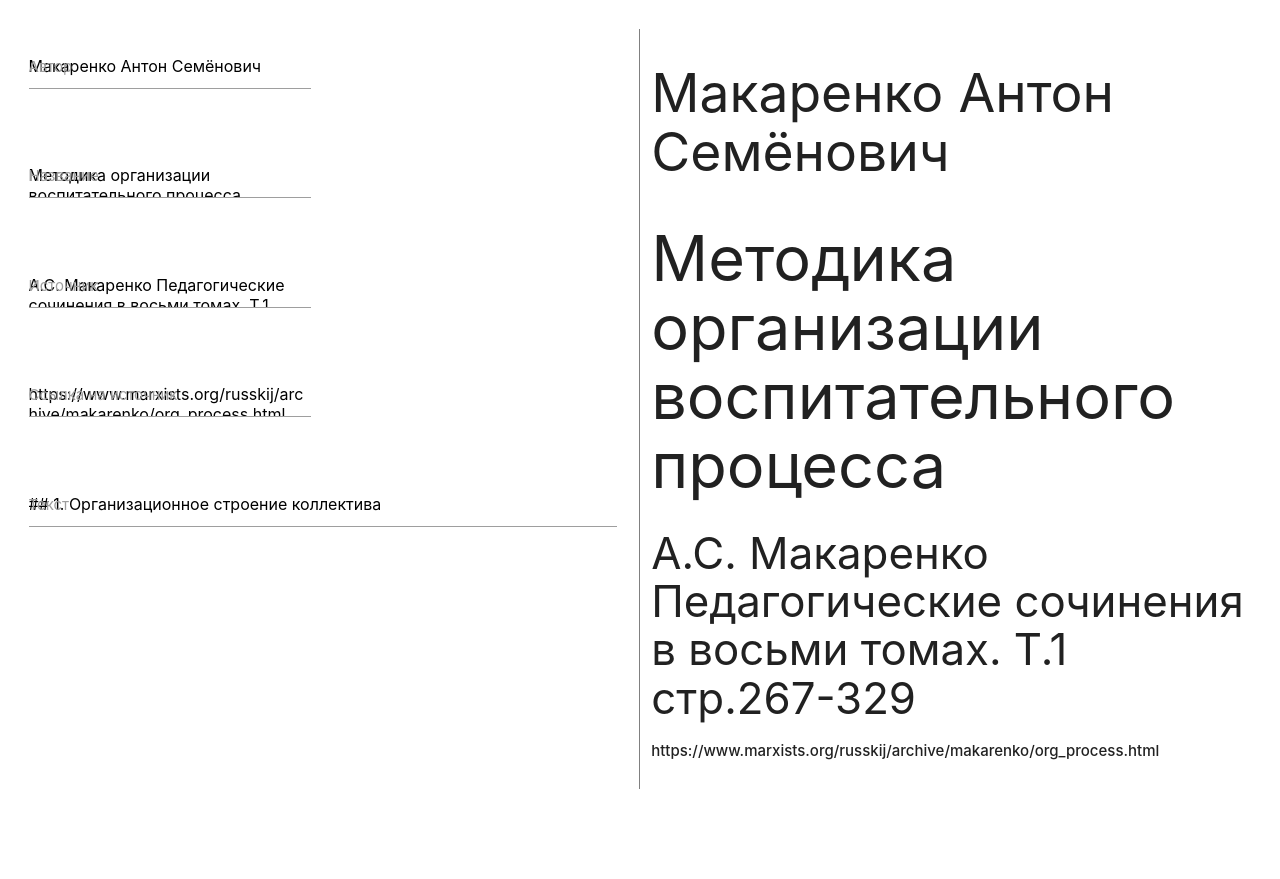
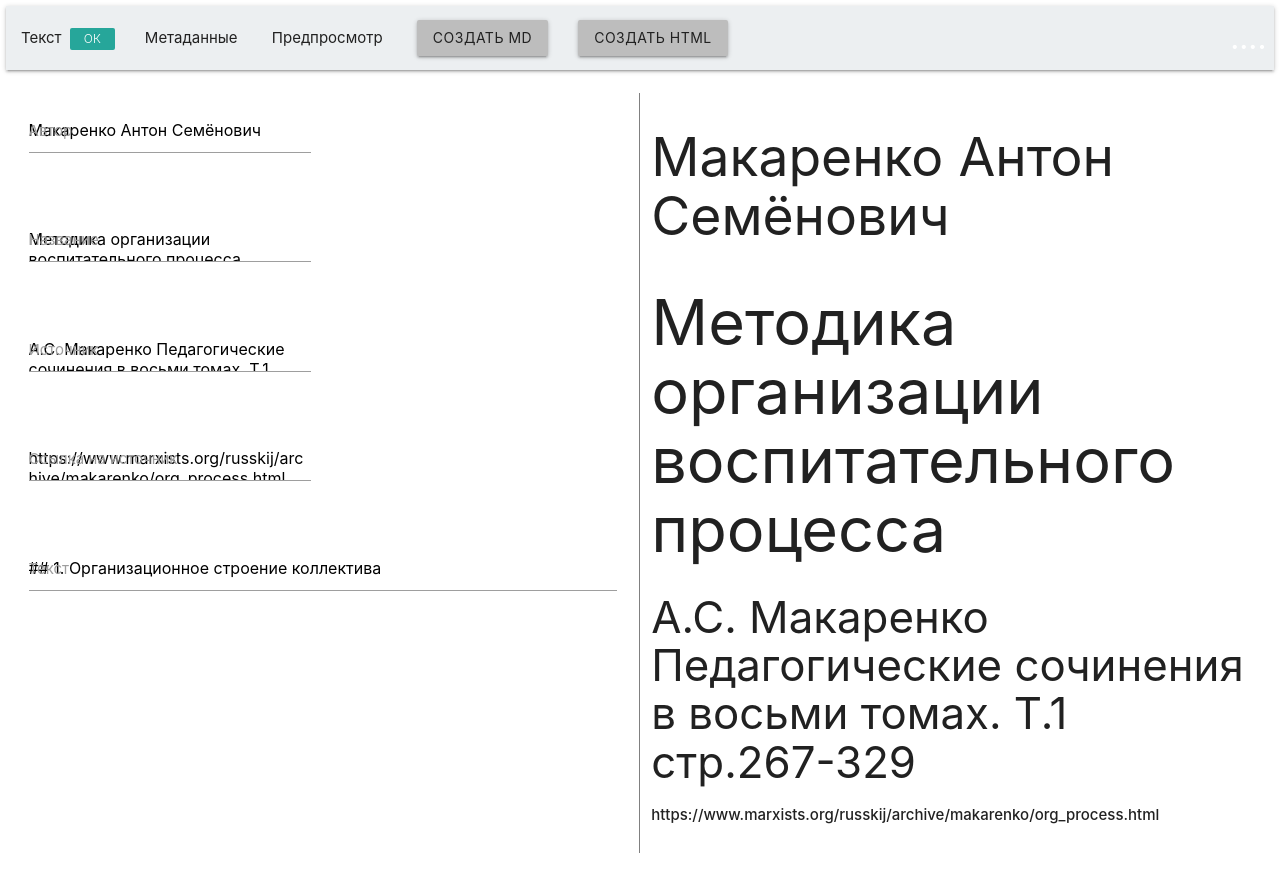
Before and after one commit to marxists-internet-archive/md_parser_react, a React (Create React App) app: page / in a window 1280 px wide. Before the commit the page ends 815 px from the top, so only its background shows below. Built offline with nearby package versions, Linux system fonts and the light colour scheme.

Commit message:
implement saveMD function

```diff
--- a/package.json
+++ b/package.json
@@ -4,7 +4,9 @@
   "private": true,
   "homepage": ".",
   "dependencies": {
+    "file-saver": "^2.0.1",
     "handlebars": "^4.1.1",
+    "js-beautify": "^1.9.1",
     "markdown-it": "^8.4.2",
     "markdown-it-footnote": "^3.0.1",
     "materialize-css": "^1.0.0-rc.2",
--- a/src/App.css
+++ b/src/App.css
@@ -2,6 +2,10 @@
   margin: 0;
   padding: 0;
 }
+
+/* .App-logo {
+  width: 10px;
+} */
 
 body {
   padding: 6px;
@@ -9,6 +13,10 @@ body {
 
 html, body {
   overflow: hidden;
+}
+
+nav ul a {
+color:#212121 !important;
 }
 
 
--- a/src/App.js
+++ b/src/App.js
@@ -5,16 +5,25 @@ import 'materialize-css/dist/css/materialize.min.css';
 import React, { Component } from 'react';
 import InputField from './components/InputField';
 import OutputField from './components/OutputField';
+import Navbar from './components/Navbar'
+
+import logo from './logo.jpg';
 
 //import data
 import doc from './files/data.js';
 
-let md = require('markdown-it')({
+//regex for future script: '(?<=§§JSONBLOCK_START§§)(.*\n?)*(?=§§JSONBLOCK_END§§)'
+
+var md = require('markdown-it')({
   html: true,
   breaks: true,
   linkify: true,
   typographer: true
 }).use(require('markdown-it-footnote'));;
+var FileSaver = require('file-saver');
+var beautify_js = require('js-beautify');
+var beautify_html = require('js-beautify').html;
+
 // let handlebars = require('handlebars');
 
 
@@ -28,6 +37,9 @@ class App extends Component {
     }
   }
 
+  myXOR = (a, b) => {
+    return (a || b) && !(a && b);
+  }
   onDismiss = (id) => {
     const updatedList = this.state.list.filter(item => item.objectID !== id);
     this.setState({ list: updatedList });
@@ -35,8 +47,8 @@ class App extends Component {
 
   onInputChangeMd = (param) => (event) => {
     let doc = { ...this.state.doc };
-    doc[param[0]][2]= event.target.value
-    doc.mdResult = md.render(doc[param[0]][2])
+    doc[param[0]][2] = event.target.value
+    doc.mdResult[1] = md.render(doc[param[0]][2])
     this.setState({ doc });
   }
 
@@ -46,6 +58,38 @@ class App extends Component {
     this.setState({ doc });
 
   }
+
+
+
+  downloadMD = (event) => {
+    let jsonData = {};
+    for (let field in this.state.doc) {
+      if (!this.myXOR((field === 'mdText'), (field ==='mdResult'))) {
+        // jsonData.field[0] = field[2];
+        jsonData[field] = this.state.doc[field][2];
+      }
+
+    }
+    console.log(jsonData);
+    //Prepare String for future manipulation
+    jsonData = beautify_js(JSON.stringify(jsonData));
+    jsonData = "§§JSONBLOCK_START§§\n" + jsonData + "\n§§JSONBLOCK_END§§\n\n"
+
+    //Add markdown block
+    jsonData = jsonData + this.state.doc.mdText[2]
+
+    let blob = new Blob([jsonData], {type: "text/plain;charset=utf-8"});
+    FileSaver.saveAs(blob, "generated.md");
+  }
+
+  downloadHtml = (event) => {
+    alert('Данная функция находится еще в разработке!');
+  }
+
+  inDevAlert = (event) => {
+    alert('Данная функция находится еще в разработке!');
+  }
+
 
   dummyMethod = (event) => {
     return;
@@ -58,6 +102,7 @@ class App extends Component {
 
     return (
       <div className="App">
+        <Navbar onClickMD={this.downloadMD} onClickHtml={this.downloadHtml} inDevAlert={this.inDevAlert} />
         <br />
         <div className="row">
           <div className="col s6 input">
@@ -109,7 +154,7 @@ class App extends Component {
 
               <div className="row">
                 <div className="col s12">
-                <InputField
+                  <InputField
                     fieldId={mdText[0]}
                     label={mdText[1]}
                     value={mdText[2]}
@@ -126,7 +171,7 @@ class App extends Component {
             <h1><OutputField output={this.state.doc.title[2]} /></h1>
             <h3><OutputField output={this.state.doc.origin[2]} /></h3>
             <strong><OutputField output={this.state.doc.source[2]} /></strong>
-            <OutputField output={this.state.doc.mdResult} />
+            <OutputField output={this.state.doc.mdResult[1]} />
           </div>
         </div>
       </div>
--- /dev/null
+++ b/src/components/Navbar.js
@@ -0,0 +1,35 @@
+import React from 'react';
+import logo from '../logo.jpg';
+
+
+const Navbar = ({onClickMD, onClickHtml, inDevAlert}) =>
+    <nav>
+        <div className="nav-wrapper blue-grey lighten-5">
+            <a href="#" className="brand-logo right">
+                ....
+            </a>
+            <ul id="nav-mobile" className="left hide-on-med-and-down" >
+                <li>
+                    <a onClick={inDevAlert}>
+                    Текст&nbsp;
+                    <span className="new badge" data-badge-caption="ОК"></span>
+                    </a>
+
+                </li>
+
+                <li><a onClick={inDevAlert}>Метаданные&nbsp;</a></li>
+                <li><a onClick={inDevAlert}>Предпросмотр&nbsp;</a></li>
+                <li><a
+                className="waves-effect waves-light btn grey lighten-1"
+                onClick={onClickMD} >
+                СОЗДАТЬ MD</a></li>
+                <li><a
+                className="waves-effect waves-light btn grey lighten-1"
+                onClick={onClickHtml}>
+                СОЗДАТЬ HTML</a></li>
+            </ul>
+        </div>
+    </nav>
+
+
+export default Navbar;
--- a/src/files/data.js
+++ b/src/files/data.js
@@ -4,7 +4,7 @@ const list = {
     origin: ['origin', 'Источник', 'А.С. Макаренко Педагогические сочинения в восьми томах. Т.1 стр.267-329'],
     source: ['source', 'Ссылка на источник', 'https://www.marxists.org/russkij/archive/makarenko/org_process.html'],
 
-    mdText:['mdText','Текст' ,
+    mdText:['mdText','Текст',
 `## 1. Организационное строение коллектива
 
 Организация коллектива в детских учреждениях происходит по различным принципам. Дети могут разделяться на группы по признаку школы: при этой системе в интернатных учреждениях они поселяются в спальнях школьными классами или частями их. В этом есть свои выгоды: дети подбираются одного возраста, одного развития, для них удобнее и легче готовить уроки, пользоваться общими пособиями и учебниками, помогать отстающим.
@@ -200,7 +200,7 @@ __Общее собрание всех воспитанников должно
  * а) если проводится большая и серьезная политико-воспитательная работа, если воспитанники всегда знают о том, что делается в Союзе, учатся понимать внутригосударственные процессы, разбираются в особенностях классовой борьбы на каждом данном этапе, если они повседневно воспитываются в духе беззаветной любви к своей социалистической Родине, если они не живут оторванно, только в своем коллективе;
  * б) если учреждение действительно идет вперед, имеет успехи -- в учебе, в воспитательной работе, в быту, в работе на производстве, и является действенной политической и хозяйственной организацией.`
 ],
-    mdResult: "<h2>1. Организационное строение коллектива</h2>\n<p>Организация коллектива в детских учреждениях происходит по различным принципам. Дети могут разделяться на группы по признаку школы: при этой системе в интернатных учреждениях они поселяются в спальнях школьными классами или частями их. В этом есть свои выгоды: дети подбираются одного возраста, одного развития, для них удобнее и легче готовить уроки, пользоваться общими пособиями и учебниками, помогать отстающим.</p>\n<p>Но в этом есть много недос..."
+mdResult: ['mdResult', `<h2>1. Организационное строение коллектива</h2>\n<p>Организация коллектива в детских учреждениях происходит по различным принципам. Дети могут разделяться на группы по признаку школы: при этой системе в интернатных учреждениях они поселяются в спальнях школьными классами или частями их. В этом есть свои выгоды: дети подбираются одного возраста, одного развития, для них удобнее и легче готовить уроки, пользоваться общими пособиями и учебниками, помогать отстающим.</p>\n<p>Но в этом есть много недос...`]
 }
 
 
```
Also changed, not shown: src/logo.jpg (added), 1 other file (tests, documents, lock files or other folders).
